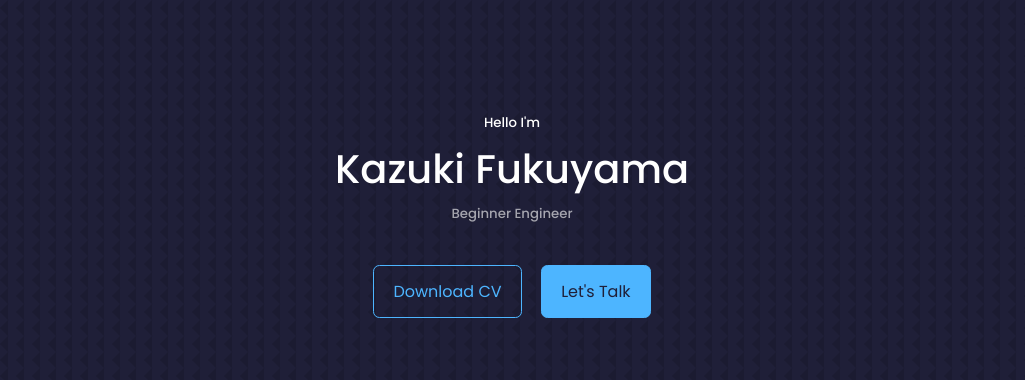
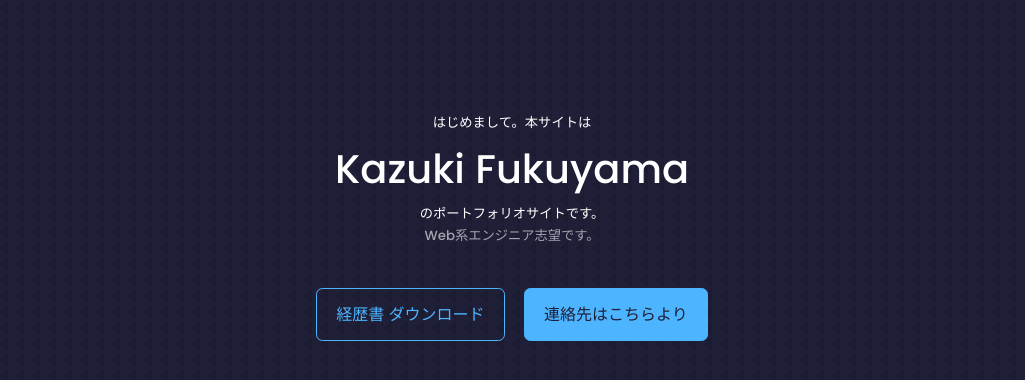
Before and after one commit to Stack-up-Rising/react-portfolio-website-1, a React (Create React App) app: page / in a window 1280 px wide. Shown: the top 380 px of the page, without its empty margins (128-1153 px from the left). Built offline with nearby package versions, Linux system fonts and the light colour scheme.

Commit message:
Arrangement of appearance

```diff
--- a/src/components/header/CTA.jsx
+++ b/src/components/header/CTA.jsx
@@ -5,10 +5,10 @@ const CTA = () => {
   return (
     <div className="cta">
       <a href={CV} download className="btn">
-        Download CV
+        経歴書 ダウンロード
       </a>
       <a href="#contact" className="btn btn-primary">
-        Let's Talk
+        連絡先はこちらより
       </a>
     </div>
   );
--- a/src/components/header/Header.jsx
+++ b/src/components/header/Header.jsx
@@ -8,9 +8,10 @@ const Header = () => {
   return (
     <header>
       <div className="container header__container">
-        <h5>Hello I'm</h5>
+        <h5>はじめまして。本サイトは</h5>
         <h1>Kazuki Fukuyama</h1>
-        <h5 className="text-light">Beginner Engineer</h5>
+        <h5>のポートフォリオサイトです。</h5>
+        <h5 className="text-light">Web系エンジニア志望です。</h5>
         <CTA />
         <HeaderSocials />
 
```
